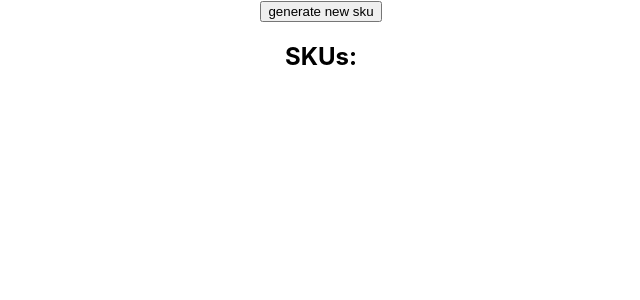
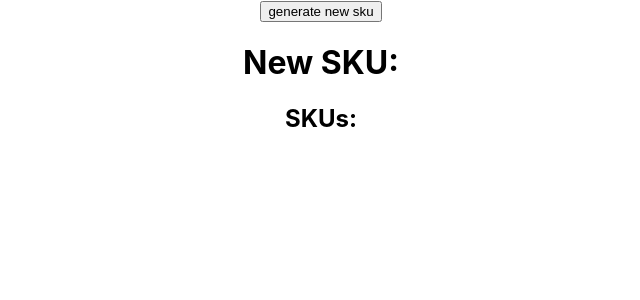
Before and after one commit to damianjuan/SKU_Generator, a React (Create React App) app in the folder sku-generator/: page / in a window 1280 px wide. Shown: the top 300 px of the page, without its empty margins (319-959 px from the left). Built offline with nearby package versions, Linux system fonts and the light colour scheme.

Commit message:
display new sku

```diff
--- a/sku-generator/src/App.js
+++ b/sku-generator/src/App.js
@@ -36,6 +36,7 @@ const App = () => {
   return (
     <div className="App">
       <button onClick={generateNewSku}>generate new sku</button>
+      <h1>New SKU: {newSku}</h1>
       <h2>SKUs:</h2>
       {skuList.map((sku) => (
         <h3>{sku}</h3>
```
